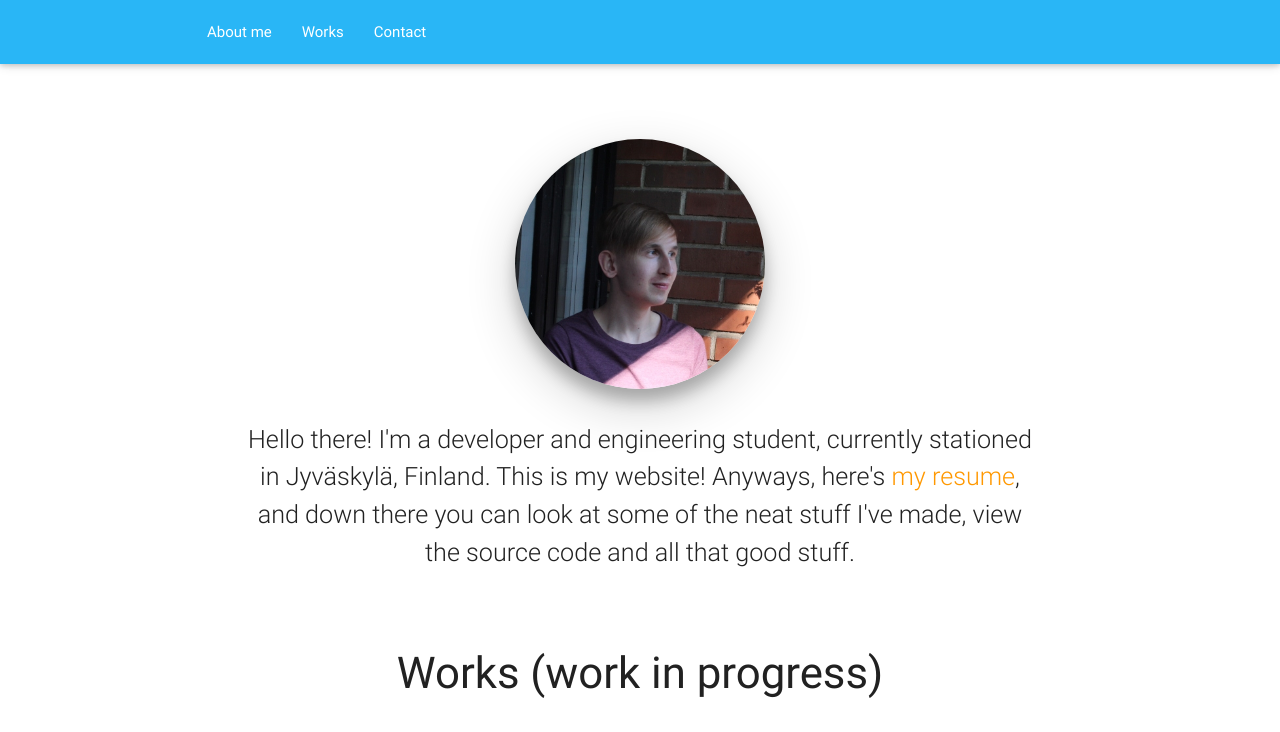
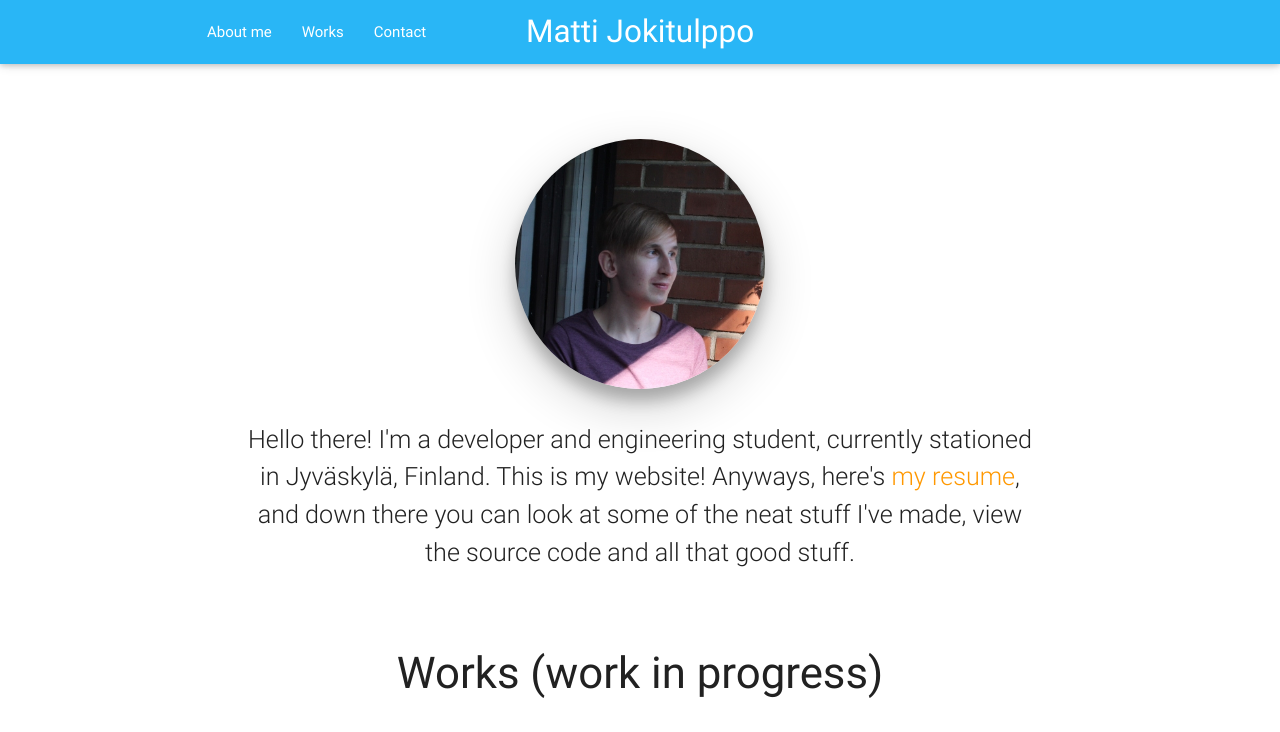
Before and after one commit to melonmanchan/My-Website, a plain HTML site: page index.html in a window 1280 px wide. Shown: the top 732 px of the page. Drawn offline with nearby package versions, Linux system fonts and the light colour scheme.

Commit message:
Add brand again

```diff
--- a/index.html
+++ b/index.html
@@ -21,7 +21,7 @@
 <header>
 <div class="navbar-fixed">
     <nav class="light-blue lighten-1" role="navigation">
-        <div class="nav-wrapper container"><a id="logo-container" href="#about-me" class="brand-logo center"></a>
+        <div class="nav-wrapper container"><a id="logo-container" href="#about-me" class="brand-logo center">Matti Jokitulppo</a>
             <ul class=" hide-on-med-and-down">
                 <li><a href="#about-me">About me</a></li>
                 <li><a href="#works">Works</a></li>
```
